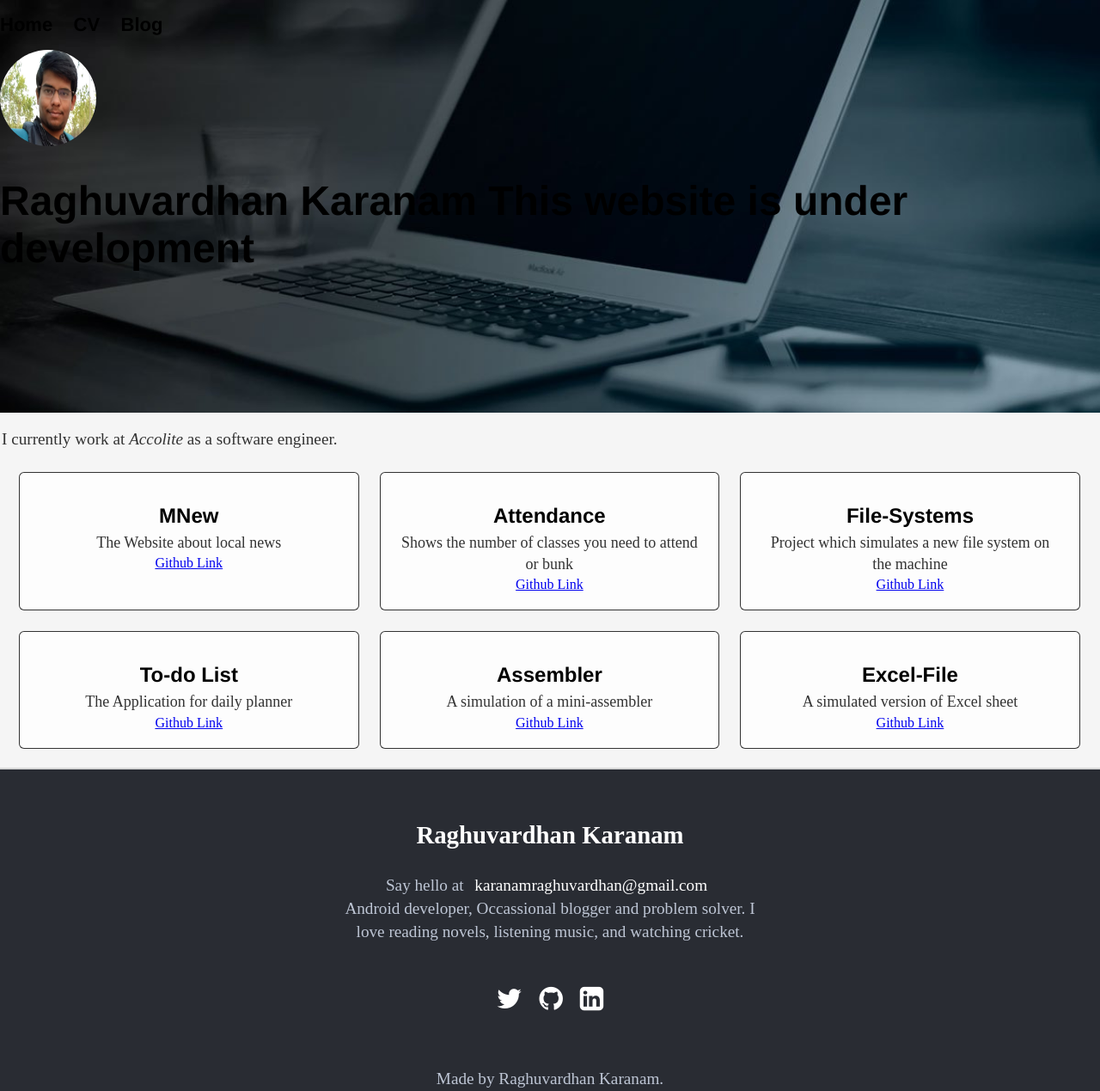
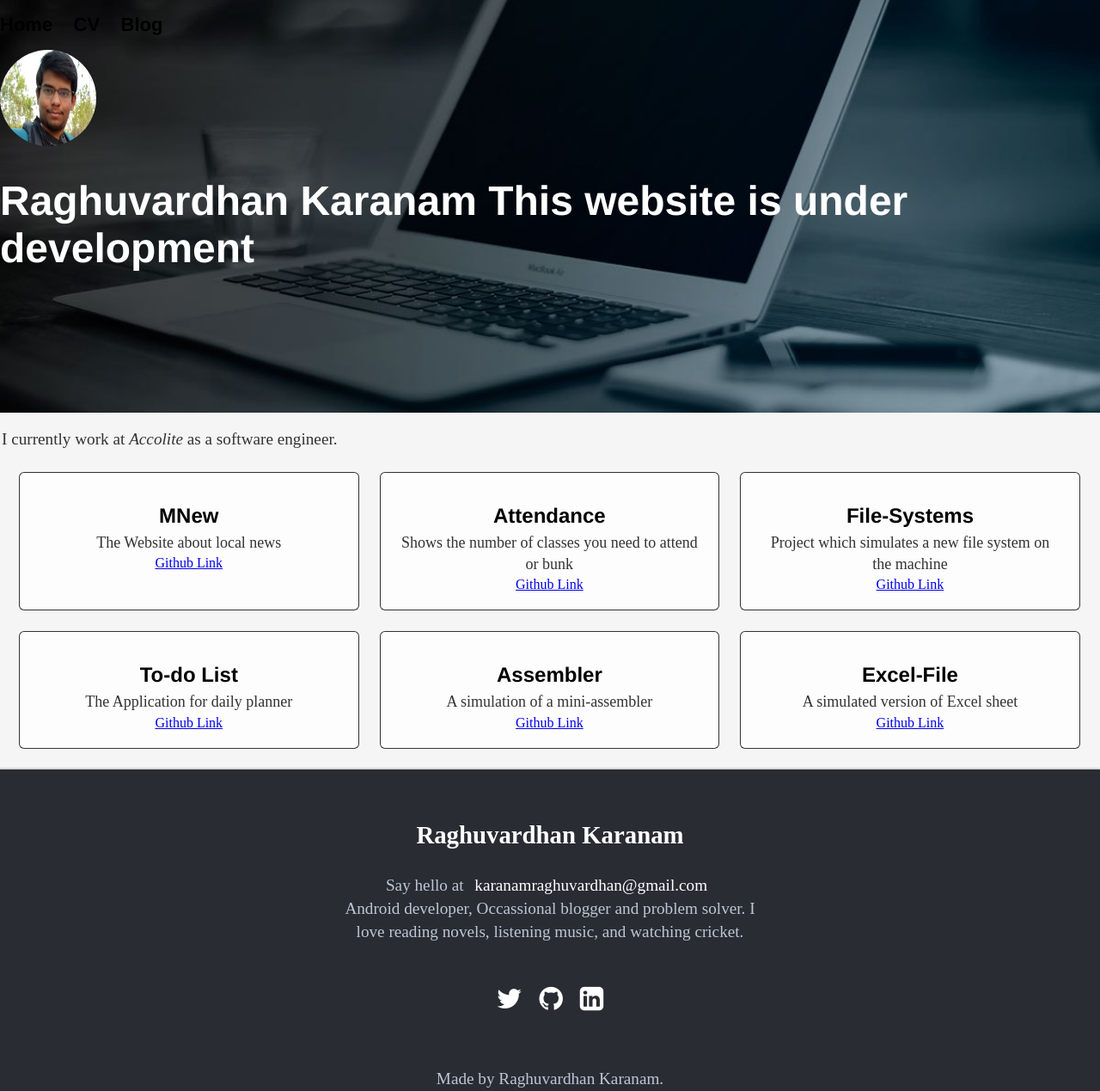
Before and after one commit to raghuvardhan/raghuvardhan.github.io, a Jekyll site: the page built from index.html, in a window 1280 px wide. Shown: the whole page at 86% size. Built offline with Jekyll 4.4.1, drawn with Linux system fonts in a browser that asks for light colours.

Commit message:
Update _layouts/default.html

```diff
--- a/_layouts/default.html
+++ b/_layouts/default.html
@@ -23,7 +23,7 @@
 
 				<div>
 					<img class="avatar" src="/assets/images/My dev profile photo.jpg" alt="Avatar">
-					<h1>Raghuvardhan Karanam This website is under development</h1>
+					<h1 style="color: white">Raghuvardhan Karanam This website is under development</h1>
 				</div>
 			</header><!-- /.blurb -->
 
```
